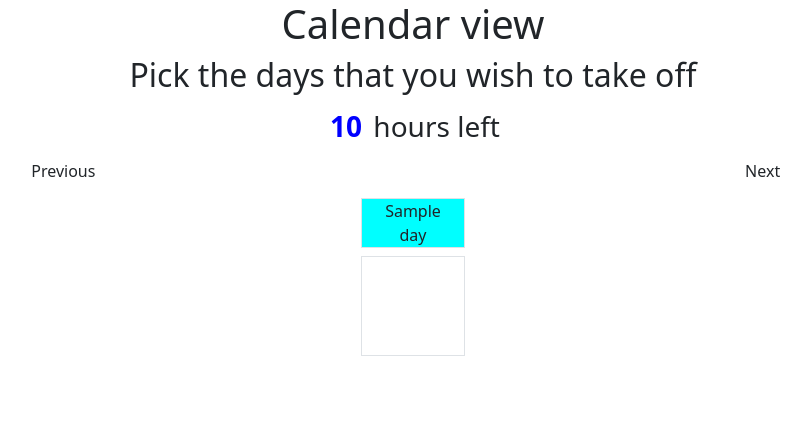
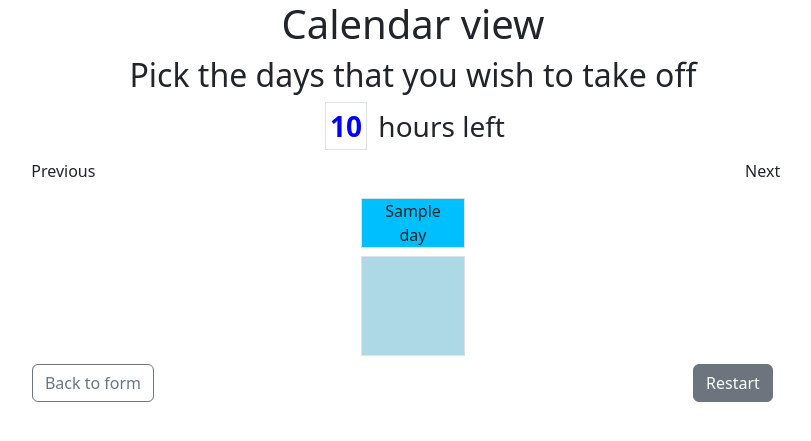
Before and after one commit to matthieums/final-project-1, a Django app: template finalproject/holidaycalculator/templates/holidaycalculator/calendar.html in a window 1280 px wide. Shown: the top 441 px of the page, without its empty margins (227-1038 px from the left). Run offline with Django 5.2, Linux system fonts and the light colour scheme; the template is opened without the code that fills it: most values are stand-ins (such as "Sample title", 1, 10 or a date in 2020).

Commit message:
UX: Prettier interface and logic to alert user that he has exceed his hour total.

```diff
--- a/finalproject/holidaycalculator/static/holidaycalculator/holidaycalculator.js
+++ b/finalproject/holidaycalculator/static/holidaycalculator/holidaycalculator.js
@@ -17,8 +17,8 @@ function handleClick(cell, index) {
             document.getElementById('holidayhours').innerHTML = remainingHours;
 
             //Delete from local storage
-            sessionStorage.setItem('holidayHours', remainingHours)
-            sessionStorage.removeItem(key)
+            localStorage.setItem('holidayHours', remainingHours)
+            localStorage.removeItem(key)
 
         } else {
             cell.classList.add('marked');
@@ -27,16 +27,23 @@ function handleClick(cell, index) {
             document.getElementById('holidayhours').innerHTML = remainingHours;
 
             //Add to local storage
-            sessionStorage.setItem('holidayHours', remainingHours)
-            sessionStorage.setItem(key, index);
+            localStorage.setItem('holidayHours', remainingHours)
+            localStorage.setItem(key, index);
         }
 
+        // Visuals for the remaining number of hours and marked cells
+        let markedCells = document.querySelectorAll('.calendar-cell.marked')
+        if (document.getElementById('holidayhours').innerHTML < 0) {
+            document.getElementById('holidayhours').style.color = 'red'
 
-        // Visuals for the remaining number of hours
-        if (document.getElementById('holidayhours').innerHTML <= 0) {
-            document.getElementById('holidayhours').style.color = 'red'
+            markedCells.forEach(cell => {
+                cell.style.backgroundColor = 'red'
+            })
         } else {
             document.getElementById('holidayhours').style.color = 'blue'
+            markedCells.forEach(cell => {
+                cell.style.backgroundColor = ''
+            })
         }
     }
 }
@@ -52,11 +59,27 @@ function keyGen(year, month, index) {
     return `_${year}_${month}_${index}`;
 }
 
-function checksessionStorage(cell, key) {
-    if(sessionStorage.getItem(key)) {
+function checklocalStorage(cell, key) {
+    if(localStorage.getItem(key)) {
         cell.classList.add('marked')
         cell.backgroundColor = 'blue'
     }
+}
+
+function darkenEmptyCells (cells) {
+    const weekend = [5, 6, 12, 13, 19, 20, 26, 27, 33, 34, 41, 42]
+    cells.forEach((cell, index) => {
+        if (!cell.innerHTML) {
+            cell.classList.add('empty')
+        } else {
+            cell.classList.remove('empty')
+            if (weekend.includes(index)) {
+                cell.classList.add('weekend')
+            } else {
+                cell.classList.remove('weekend')
+            }
+        }
+    })
 }
 
 
@@ -64,7 +87,7 @@ function checksessionStorage(cell, key) {
 document.addEventListener('DOMContentLoaded', function () {
 
     // clear previous session
-    sessionStorage.clear()
+    localStorage.clear()
 
     if (document.getElementById('calendar-container')) {
         const additionalRow = document.getElementById('calendar-row-5')
@@ -85,13 +108,11 @@ document.addEventListener('DOMContentLoaded', function () {
         let currentMonthElement = document.querySelector('#current-month');
         currentMonthElement.innerHTML = `${months[currentMonthIDX]} ${currentYear}`;
 
-        sessionStorage.setItem('holidayhours', document.getElementById('holidayhours').innerHTML)
+        localStorage.setItem('holidayHoursOriginal', document.getElementById('holidayhours').innerHTML)
 
-        // WHAT SHOULD BE DISPLAYED? HOW TO HANDLE THE DATA WHEN USER
-        // COMES FROM POST REQUEST OR GET REQUEST?
-        if (sessionStorage.getItem('holidayHours')) {
-            sessionStorage.setItem('holidayHours', document.getElementById('holidayhours').innerHTML)
-            holidayHours = parseInt(sessionStorage.getItem('holidayHours'))
+        if (localStorage.getItem('holidayHours')) {
+            localStorage.setItem('holidayHours', document.getElementById('holidayhours').innerHTML)
+            holidayHours = parseInt(localStorage.getItem('holidayHours'))
             document.getElementById('holidayhours').innerHTML = holidayHours;
         }
 
@@ -128,13 +149,19 @@ document.addEventListener('DOMContentLoaded', function () {
         // Check if there was a previous session
         calendarCells.forEach((cell, index) => {
         key = keyGen(currentYear, currentMonthIDX, index)
-        checksessionStorage(cell, key)
+        checklocalStorage(cell, key)
+        darkenEmptyCells (calendarCells)
         })
 
         setEventListeners(calendarCells, currentYear, currentMonthIDX)
 
+        // Reset button logic
+        resetButton = document.getElementById('reset')
+        resetButton.addEventListener('click', () => {
+            location.reload()
 
-
+            // localStorage.clear()
+        })
 
 
         // Previous month button logic
@@ -156,7 +183,7 @@ document.addEventListener('DOMContentLoaded', function () {
                 let YearAndMonth = currentYear + ',' + currentMonthIDX;
                 cell.setAttribute('data-custom', YearAndMonth);
                 key = keyGen(currentYear, currentMonthIDX, index)
-                checksessionStorage(cell, key)
+                checklocalStorage(cell, key)
             })
 
             // Set current month to new current month
@@ -185,6 +212,8 @@ document.addEventListener('DOMContentLoaded', function () {
                     }
                 }
             }
+            darkenEmptyCells(calendarCells)
+
         });
 
 
@@ -209,7 +238,7 @@ document.addEventListener('DOMContentLoaded', function () {
                 let YearAndMonth = currentYear + ',' + currentMonthIDX;
                 cell.setAttribute('data-custom', YearAndMonth);
                 let key = keyGen(currentYear, currentMonthIDX, index)
-                checksessionStorage(cell, key)
+                checklocalStorage(cell, key)
             })
 
             document.querySelector('#current-month').innerHTML = `${months[currentMonthIDX]} ${currentYear}`;
@@ -235,6 +264,8 @@ document.addEventListener('DOMContentLoaded', function () {
                     }
                 }
             }
+            darkenEmptyCells(calendarCells)
+
         });
 
     } // Close calendar-container logic
--- a/finalproject/holidaycalculator/static/holidaycalculator/styles.css
+++ b/finalproject/holidaycalculator/static/holidaycalculator/styles.css
@@ -1,17 +1,15 @@
 #calendar-days-row > .col {
-    background-color: aqua;
+    background-color: deepskyblue;
     user-select: none;
 }
 
 .calendar-cell {
     min-height: 100px;
     user-select: none;
-    background-color: transparent;
+    background-color: lightblue;
 }
 
-.calendar-cell.marked {
-    background-color: blue;
-}
+
 
 .calendar-cell:hover {
     cursor:pointer;
@@ -19,7 +17,7 @@
 }
 
 .calendar-cell.marked:hover {
-    background-color: blue;
+    opacity: 75%;
 }
 
 .calendar-cell:active {
@@ -33,3 +31,16 @@
 #holidayhours {
     color: blue;
 }
+
+.calendar-cell.weekend {
+    background-color: rgba(0, 151, 151, 0.555);
+}
+
+
+.calendar-cell.empty {
+    opacity: 50%;
+}
+
+.calendar-cell.marked {
+    background-color: blue;
+}
--- a/finalproject/holidaycalculator/templates/holidaycalculator/calendar.html
+++ b/finalproject/holidaycalculator/templates/holidaycalculator/calendar.html
@@ -11,7 +11,7 @@
         <h2>Pick the days that you wish to take off</h2>
     </div>
 
-    <div id="hours-remaining"><h3><strong id="holidayhours" class="m-1">{{holidayhours}}</strong> hours left</h3></div>
+    <div id="hours-remaining"><h3><strong id="holidayhours" class="m-1 p-1 border">{{holidayhours}}</strong> hours left</h3> </div>
 
     <div class="row m-lg-2 justify-content-center">
         <div class="col-4"><button id="previous-month" class="btn">Previous</button></div>
@@ -36,6 +36,17 @@
         </div>
     {% endfor %}
 
+    <div>
+        <div class="row">
+            <div class="col">
+                <a href="{% url 'index' %}" id="back" class="btn btn-outline-secondary">Back to form</a>
+            </div>
+            <div class="col">
+                <button id="reset" class="btn btn-secondary">Restart</button>
+            </div>
+
+        </div>
+    </div>
 
 </div>
 
```
